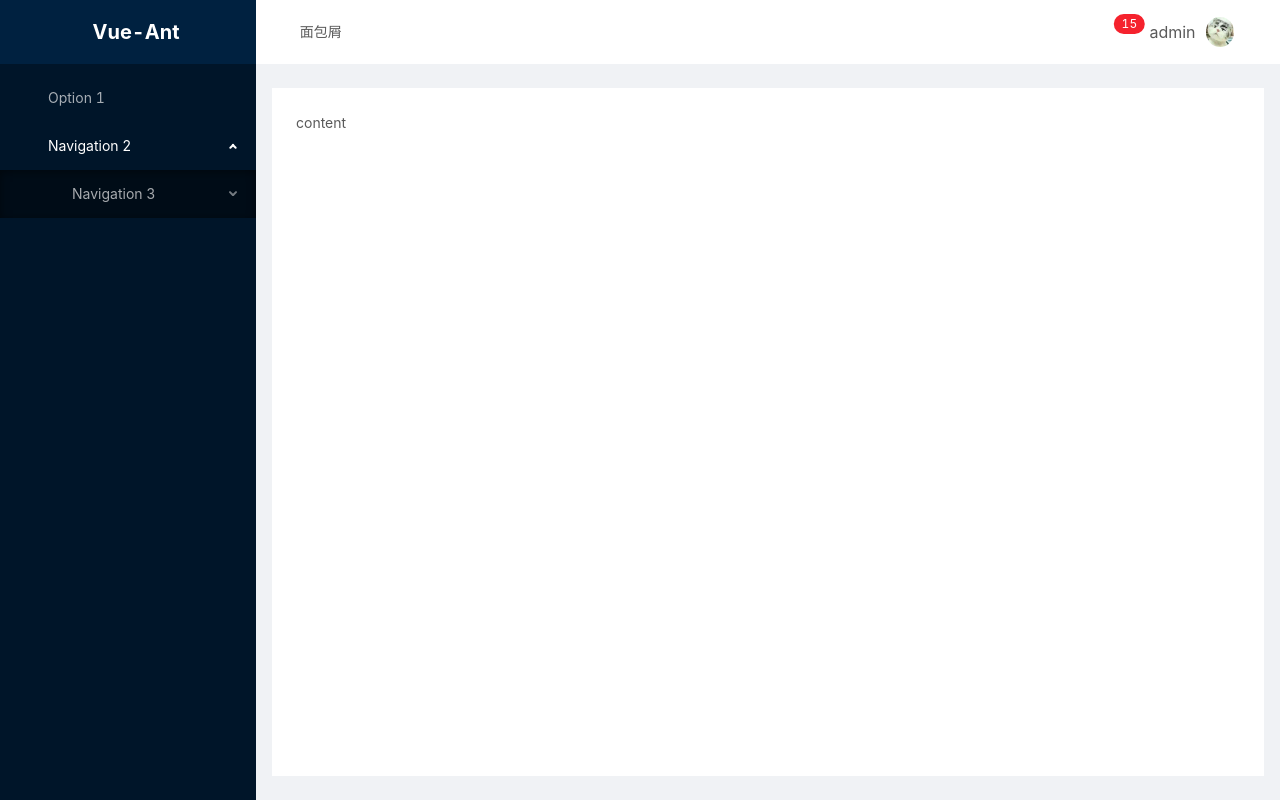
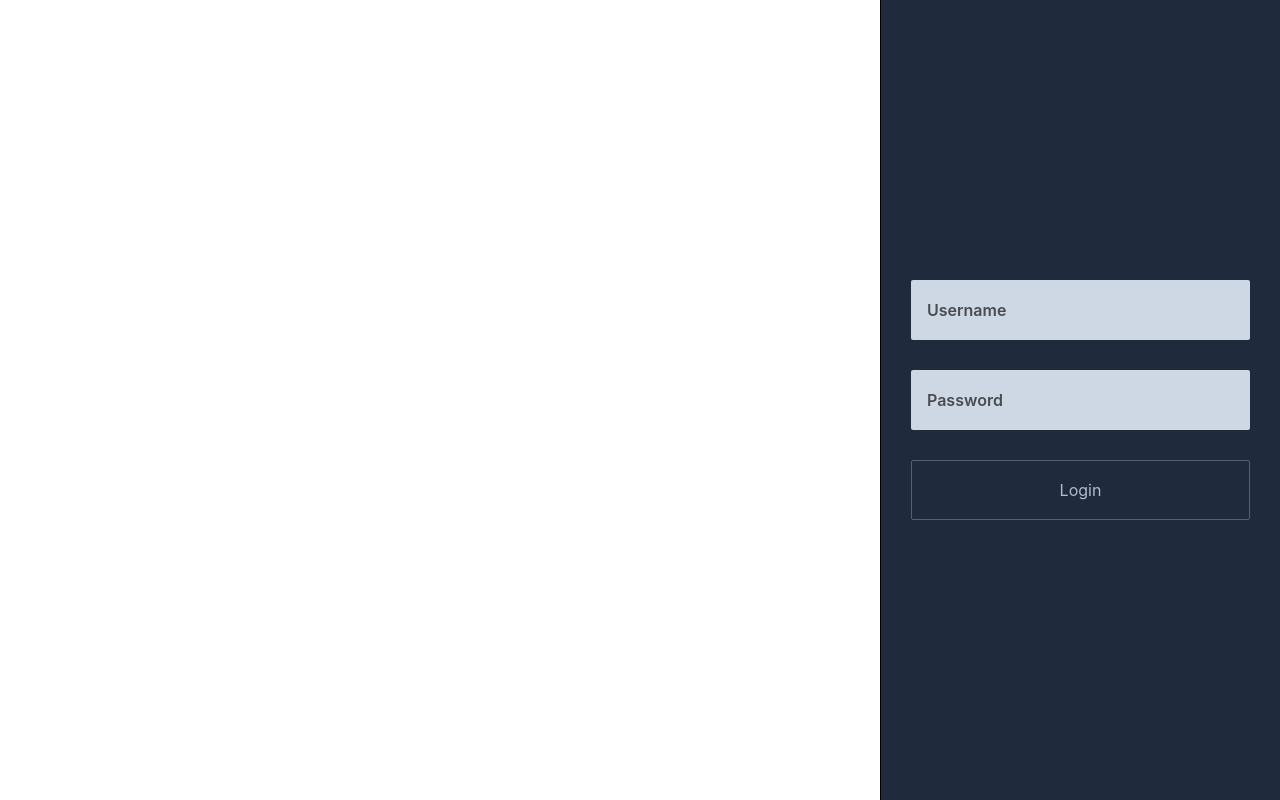
Before and after one commit to Essentric/ant-vue-admin, a Vue app: page /#/ in a window 1280 px wide. Built offline with nearby package versions, Linux system fonts and the light colour scheme.

Commit message:
style: 登录页初版

```diff
--- a/src/router.js
+++ b/src/router.js
@@ -5,6 +5,11 @@ Vue.use(Router);
 
 // 公共路由
 export const commonRoutes = [
+  {
+    path: '/',
+    name: 'login',
+    component: () => import('./views/login'),
+  },
   {
     path: '/',
     name: 'home',
--- a/src/style/index.scss
+++ b/src/style/index.scss
@@ -1,2 +1,3 @@
 @import './module//reset.scss';
 @import './module/layout.scss';
+@import './module/login.scss';
--- /dev/null
+++ b/src/style/module/login.scss
@@ -0,0 +1,66 @@
+.login-wrap {
+  // $login-bg: '~@/assets/bg03.jpg';
+
+  height: 100%;
+  direction: rtl;
+  // background: url($login-bg) no-repeat;
+  // background-size: 100% 100% ;
+
+  .form-wrap {
+    direction: ltr;
+    display: flex;
+    justify-content: center;
+    align-items: center;
+    // float: right;
+    height: 100%;
+    min-width: 400px;
+    max-width: 400px;
+    border-left: 1px solid #000;
+    background: #1F2A3D;
+    // background: transparent;
+
+    ul.form-content {
+      width: 100%;
+      padding: 30px;
+    }
+    li.input-fill {
+      position: relative;
+    }
+    input.input:focus ~ label.label,
+    input.input:not(:placeholder-shown) ~ label.label {
+      transform: scale(0.75) translate(-10px, -18px);
+    }
+    .input.input:placeholder-shown::placeholder {
+      color: transparent;
+    }
+    label.label {
+      position: absolute;
+      left: 1em;
+      top: 1.1em;
+      transition: all .25s;
+    }
+    li.form-item {
+      margin: 30px 0;
+      font-size: 16px;
+      font-weight: 600;
+      > .input, .login-button {
+        display: block;
+        width: 100%;
+        height: 60px;
+        border: 0;
+        border-radius: 2px;
+        outline: none;
+      }
+      > .login-button {
+        color: #B2BBCA;
+        background: transparent;
+        border: 1px solid #566074;
+      }
+      > .input {
+        padding: 25px 16px 6px;
+        color: #5E6777;
+        background: #CED8E4;
+      }
+    }
+  }
+}
--- /dev/null
+++ b/src/views/login/index.vue
@@ -0,0 +1,27 @@
+<template>
+  <div class="login-wrap">
+    <div class="form-wrap">
+      <ul class="form-content">
+        <li class="form-item input-fill">
+          <input class="input" type="text" placeholder="Username">
+          <label class="label">Username</label>
+        </li>
+        <li class="form-item input-fill">
+          <input class="input" type="password" placeholder="password">
+          <label class="label">Password</label>
+        </li>
+        <li class="form-item">
+          <button class="login-button">Login</button>
+        </li>
+      </ul>
+    </div>
+  </div>
+</template>
+
+<script>
+export default {
+  name: 'Login',
+};
+</script>
+<style lang="scss" scoped>
+</style>
```
